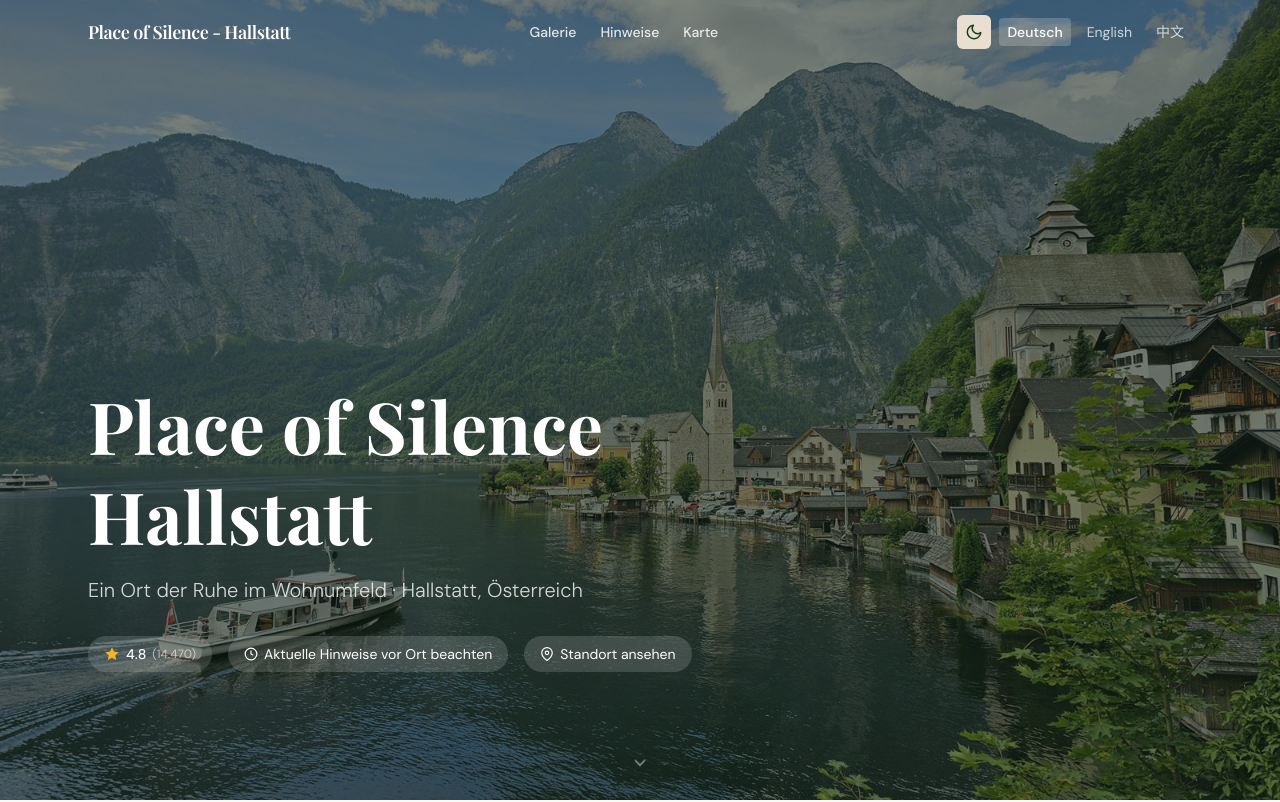
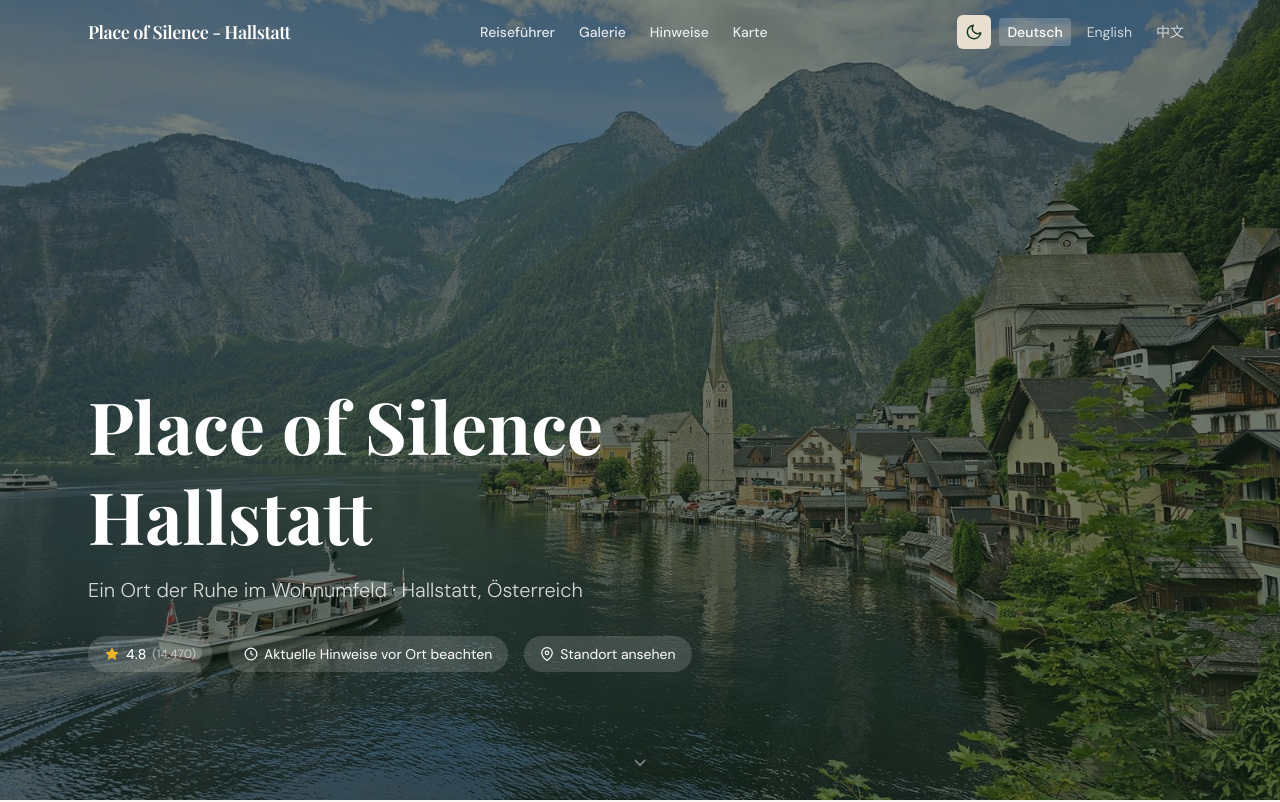
Before and after one commit to n20186005-hash/aussichtspunkthallstatt, a Next.js app: page /de in a window 1280 px wide. Shown: the top 802 px of the page. Built offline with nearby package versions, Linux system fonts and the light colour scheme; no server answers; a web font is replaced by a local one.

Commit message:
Add Hallstatt guides link to main navigation

```diff
--- a/src/components/Header.tsx
+++ b/src/components/Header.tsx
@@ -32,6 +32,13 @@ export default function Header() {
         </a>
 
         <nav className="hidden md:flex items-center gap-6">
+          <a
+            href="/en/guide"
+            className="text-sm font-medium transition-colors"
+            style={{ color: scrolled ? 'var(--text-secondary)' : 'rgba(255,255,255,0.85)' }}
+          >
+            {locale === 'zh' ? '景点指南' : locale === 'de' ? 'Reiseführer' : 'Travel Guides'}
+          </a>
           {(['gallery', 'reviews', 'map'] as const).map((section) => (
             <a
               key={section}
```
